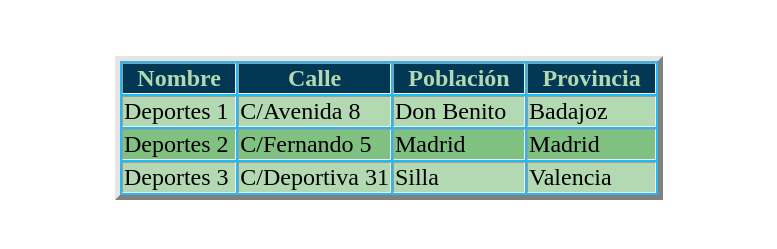
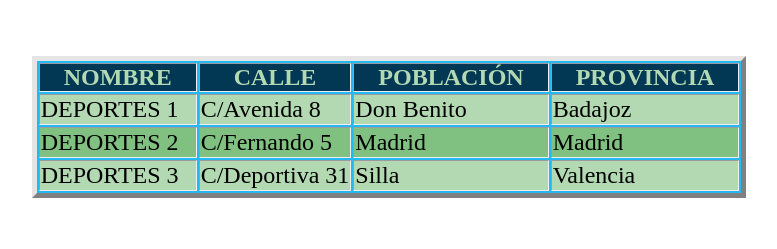
Before and after one commit to santiarroyave/sao-fe-gc-ejercicios-T04-Tablas-DIV-06-2023, a plain HTML site: page Ejercicio11/deportes/donde2.html in a window 1280 px wide. Shown: the whole page, without its empty margins (251-1028 px from the left). Drawn offline with Linux system fonts and the light colour scheme.

Commit message:
Ej. 11 Corrección Uppercase y mejoras css

```diff
--- a/Ejercicio11/css/style.css
+++ b/Ejercicio11/css/style.css
@@ -1,3 +1,7 @@
+*{
+    box-sizing: border-box;
+}
+
 body{
     font-size: 1.5em;
 }
@@ -5,6 +9,7 @@ body{
 .contenedor{
     background-color: #fff;
 	width: 98%;
+    max-width: 1000px;
     margin: auto;
     padding: 2em;
 }
@@ -23,8 +28,15 @@ table{
 tr.encabezado th{
     color: #B3D9B3;
     background-color: #033854;
-    padding-left: 0.6em;
-    padding-right: 0.6em;
+    padding: 0 1em;
+}
+th {
+    text-transform: uppercase;
+
+}
+tr:not(.encabezado) th{
+    font-weight: normal;
+    text-align: justify;
 }
 
 /* Colores tabla pares e impares */
@@ -43,19 +55,11 @@ tr td,th{
 
 
 /* 480 768 1024 */
-@media (min-width: 1024px){
-	.contenedor{
-		width: 1000px;
-	}
-}
-
 @media (max-width: 1024px){
 	.contenedor{
 		padding-left: 2%;
 		padding-right: 2%;
-	}
-
-	main section:first-child{
-		margin-top: 50px;
+        max-width: 96%;
+        overflow: scroll;
 	}
 }
--- a/Ejercicio11/deportes/donde2.html
+++ b/Ejercicio11/deportes/donde2.html
@@ -4,7 +4,7 @@
 <head>
     <meta charset="UTF-8">
     <meta name="viewport" content="width=device-width, initial-scale=1.0">
-    <title>Donde</title>
+    <title>Donde 2</title>
     <link rel="stylesheet" href="../css/style.css">
 </head>
 <body>
@@ -17,19 +17,19 @@
                 <th>Provincia</th>
             </tr>
             <tr>
-                <td>Deportes 1</td>
+                <th>Deportes 1</th>
                 <td>C/Avenida 8</td>
                 <td>Don Benito</td>
                 <td>Badajoz</td>
             </tr>
             <tr>
-                <td>Deportes 2</td>
+                <th>Deportes 2</th>
                 <td>C/Fernando 5</td>
                 <td>Madrid</td>
                 <td>Madrid</td>
             </tr>
             <tr>
-                <td>Deportes 3</td>
+                <th>Deportes 3</th>
                 <td>C/Deportiva 31</td>
                 <td>Silla</td>
                 <td>Valencia</td>
@@ -37,6 +37,5 @@
         </table>
     </section>
 
-
 </body>
 </html>
```
